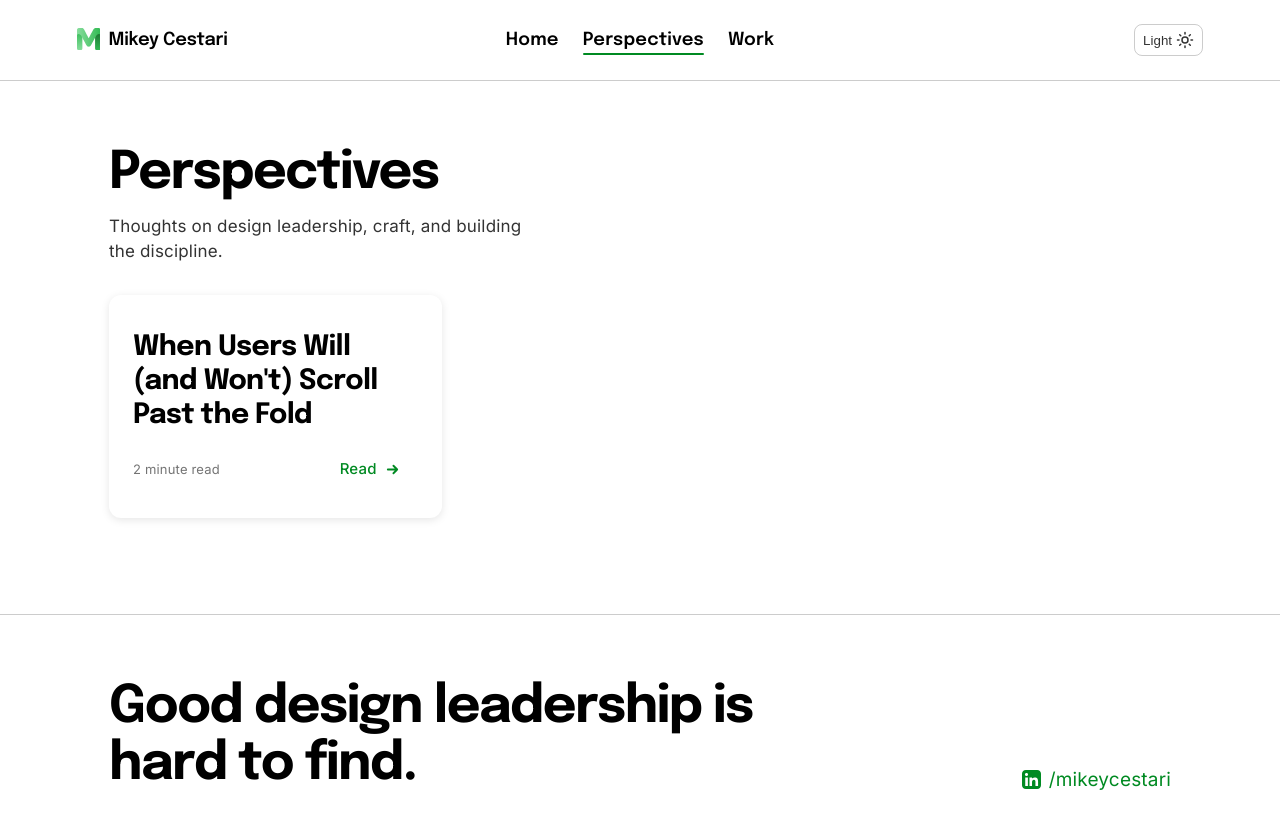
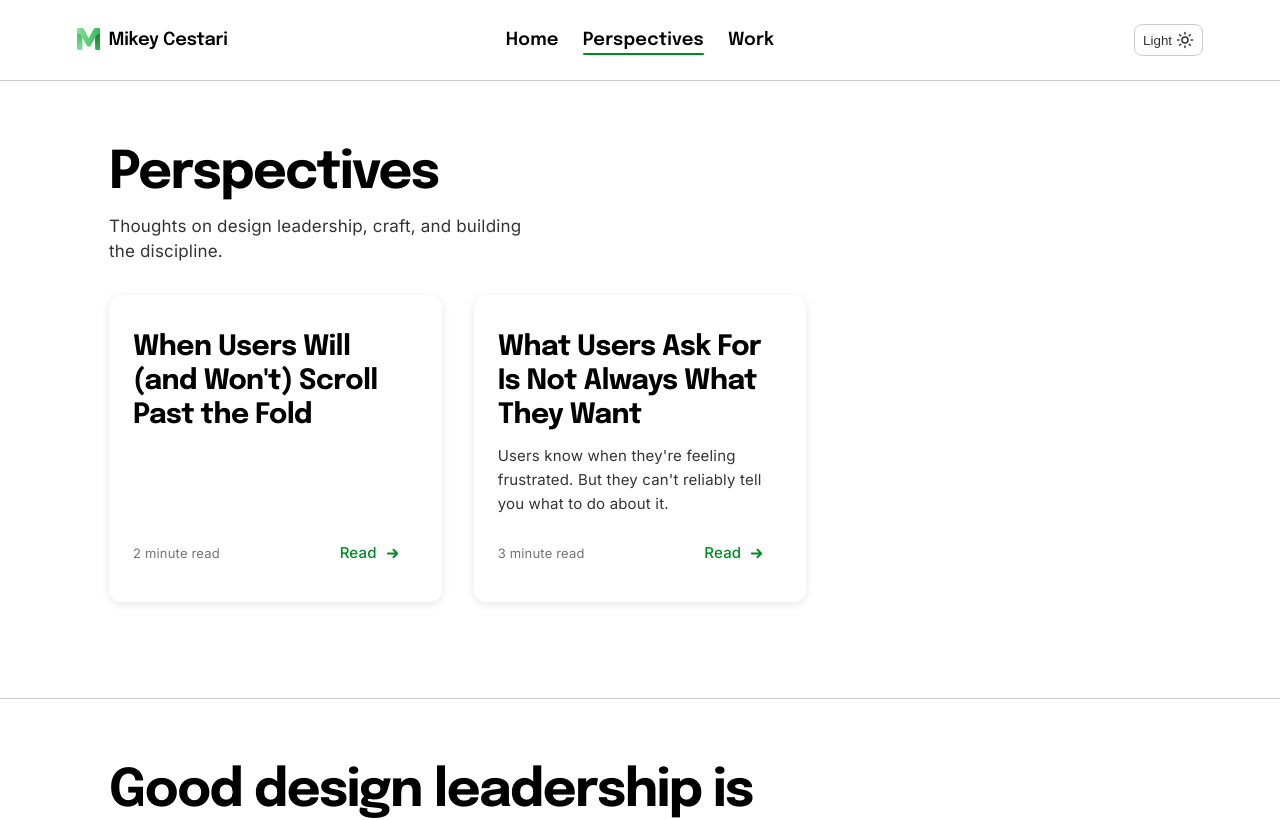
Before and after one commit to ncsucase/Portfolio, a React (Vite) app: page /perspectives in a window 1280 px wide. Shown: the top 820 px of the page. Built offline with nearby package versions, Linux system fonts and the light colour scheme.

Commit message:
added perspective story about what users say vs do

```diff
--- a/src/components/StoryCard.jsx
+++ b/src/components/StoryCard.jsx
@@ -3,13 +3,13 @@ import Icon from './Icon'
 import { getDuration, formatStartDate } from '../utils/getDuration'
 import './StoryCard.css'
 
-export default function StoryCard({ story }) {
+export default function StoryCard({ story, basePath = 'stories' }) {
   const duration = story.status === 'in progress'
     ? getDuration(story.startDate)
     : story.duration || null;
 
   return (
-    <Link to={`/stories/${story.slug}`} className="story-card">
+    <Link to={`/${basePath}/${story.slug}`} className="story-card">
       <div className="story-card__header">
         <div className="story-card__meta">
           <span>{formatStartDate(story.startDate)}</span>
--- a/src/pages/Perspectives.jsx
+++ b/src/pages/Perspectives.jsx
@@ -19,7 +19,7 @@ export default function Perspectives() {
       {perspectives.length > 0 ? (
         <section className="perspectives-list">
           {perspectives.map(story => (
-            <StoryCard key={story.slug} story={story} />
+            <StoryCard key={story.slug} story={story} basePath="perspectives" />
           ))}
         </section>
       ) : (
--- a/src/perspectives/index.js
+++ b/src/perspectives/index.js
@@ -1,9 +1,10 @@
 // Import all perspective modules here. Add a new line for each perspective you add.
-// import * as perspectiveSlug from './perspective-slug.js'
 import * as whenUsersWillScrollPastTheFold from './when-users-will-scroll-past-the-fold'
+import * as whatUsersAskForIsNotAlwaysWhatTheysWant from './what-users-ask-for-is-not-always-what-they-want.js'
 
 const allPerspectives = [
   whenUsersWillScrollPastTheFold,
+  whatUsersAskForIsNotAlwaysWhatTheysWant,
 ]
 
 export function getAllPerspectives() {
--- /dev/null
+++ b/src/perspectives/what-users-ask-for-is-not-always-what-they-want.js
@@ -0,0 +1,74 @@
+// Copy this file and rename it to your-perspective-slug.js
+// Then add it to src/perspectives/index.js
+
+export const meta = {
+  title: 'What Users Ask For Is Not Always What They Want',
+  slug: 'what-users-ask-for-is-not-always-what-they-want',       // must match the filename (without .js)
+  date: '2026-05',       // YYYY-MM
+  tags: [],
+  excerpt: `Users know when they're feeling frustrated. But they can't reliably tell you what to do about it.`,    // 1–2 sentences shown on the Perspectives listing page
+  readTime: 3, // estimated read time in minutes (number), e.g. 3
+}
+
+export const content = [
+  {
+    type: 'summary',
+    text: `Users know when they're feeling frustrated. But they can't reliably tell you what to do about it. Don't take their feedback at face value.`,
+  },
+  {
+    type: 'paragraph',
+    text: `User feedback and usability testing are two of the most reliable inputs product teams have. That's not the problem. The problem is treating what users *ask for* as equivalent to what users *need* and building accordingly.`,
+  },
+  {
+    type: 'paragraph',
+    text: `These aren't the same thing. Users are experts in their own frustration. They are not typically experts in interface design. When they translate a felt problem into a requested solution, the solution is usually shaped by the context in which the frustration happened. Not by their actual behavior in the world.`,
+  },
+  {
+    type: 'heading',
+    level: 2,
+    text: `"I want to customize it."`,
+  },
+  {
+    type: 'paragraph',
+    text: `Customization is one of the most consistently requested features in user feedback, and one of the least used. Even when users know it's available. Research published in *Human Communication Research* found that most users rely on default interface features without ever exploring customization options, with power users being the exception.[[1]] We've seen the same pattern repeatedly at Truist. Clients say they want control over their dashboard layout. When we've given it to them, most never touch it. The defaults are what they live with.`,
+  },
+  {
+    type: 'paragraph',
+    text: `That's not a contradiction worth resolving with more prominent customization entry points. It's a signal about where the work actually belongs. If most users are living with the defaults, those defaults carry all the weight. Investing in customization as a substitute for good defaults is solving the wrong problem.`,
+  },
+  {
+    type: 'heading',
+    level: 2,
+    text: `"Put it at the top."`,
+  },
+  {
+    type: 'paragraph',
+    text: `In a usability test, a user struggled to find a feature. They said so. Then they said, "it should just be right here at the top." That feedback will show up in the readout. It will probably appear in the synthesis deck. And it will be wrong.`,
+  },
+  {
+    type: 'paragraph',
+    text: `What the user experienced was friction in a specific task, in a specific session, with a specific scenario loaded in their head. What they recommended reflects that experience. It doesn't reflect that the feature they couldn't find might be used by 3% of users monthly. It doesn't reflect the eight other teams who have already won that same argument and put their features at the top. It doesn't reflect what it costs other users (the ones doing the frequent tasks) when the page becomes a negotiation over whose thing is most important.`,
+  },
+  {
+    type: 'paragraph',
+    text: `Users are telling you something real: the feature was hard to find. That's worth solving. Elevated placement in a screen hierarchy is one possible solution, not the automatic one.`,
+  },
+  {
+    type: 'heading',
+    level: 2,
+    text: `What to do with the gap.`,
+  },
+  {
+    type: 'paragraph',
+    text: `The frame that helps: users describe a symptom accurately. Their proposed solution is constrained by the context they were in when they felt it. A user who struggled to find something in a test has that struggle in their head when they suggest where to move it. A user who wants customization is reacting to defaults that don't fit them, they're not necessarily asking you to build a configuration layer.`,
+  },
+  {
+    type: 'paragraph',
+    text: `Take the symptom seriously. Interrogate the solution. Ask what behavior the data actually shows, not just what users say they want to do. That gap, between stated preference and observed behavior, is where the most useful product decisions live.`,
+  },
+  {
+    type: 'footnote',
+    id: 1,
+    text: `Sundar, S.S. & Marathe, S.S. (2010). Personalization vs. Customization: The Importance of Agency, Privacy, and Power Usage. *Human Communication Research*, 36(3).`,
+  },
+]
--- a/src/perspectives/when-users-will-scroll-past-the-fold.js
+++ b/src/perspectives/when-users-will-scroll-past-the-fold.js
@@ -4,7 +4,7 @@
 export const meta = {
   title: `When Users Will (and Won't) Scroll Past the Fold`,
   slug: 'when-users-will-scroll-past-the-fold',       // must match the filename (without .js)
-  date: '',       // YYYY-MM
+  date: '2026-05',       // YYYY-MM
   tags: [],
   excerpt: ``,    // 1–2 sentences shown on the Perspectives listing page
   readTime: 2,
```
